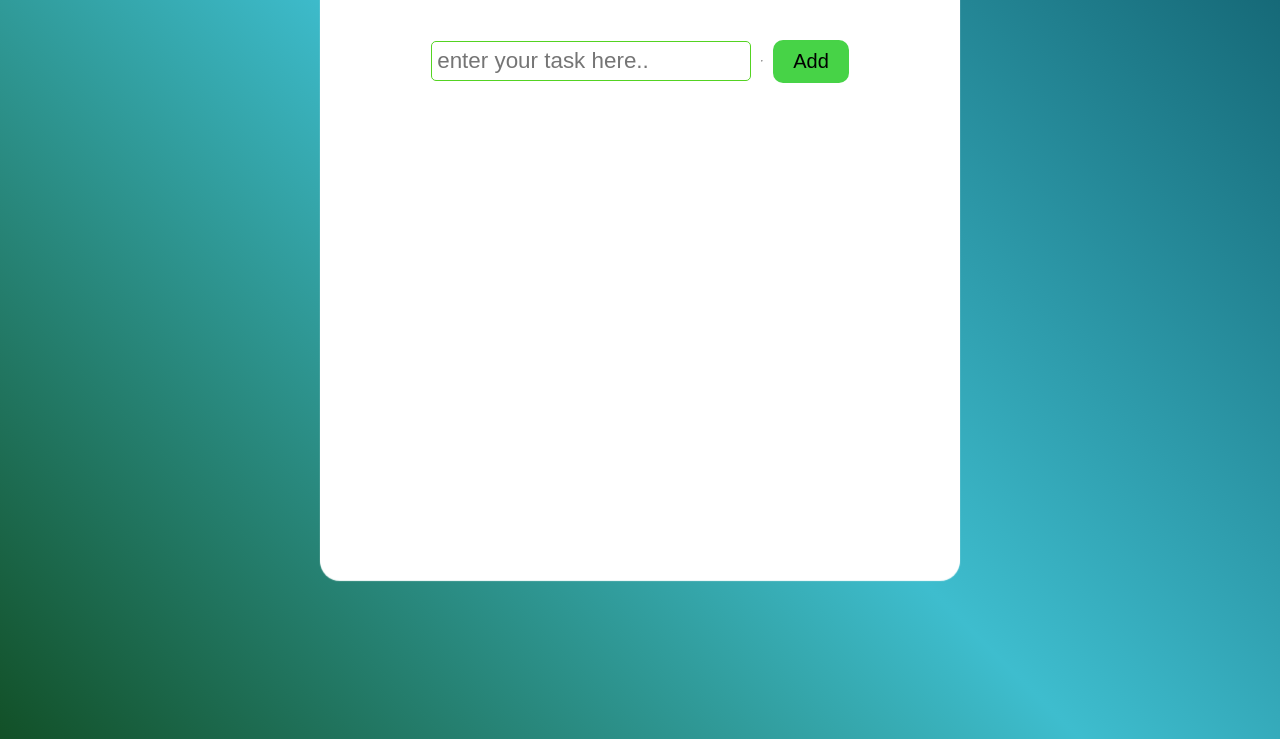
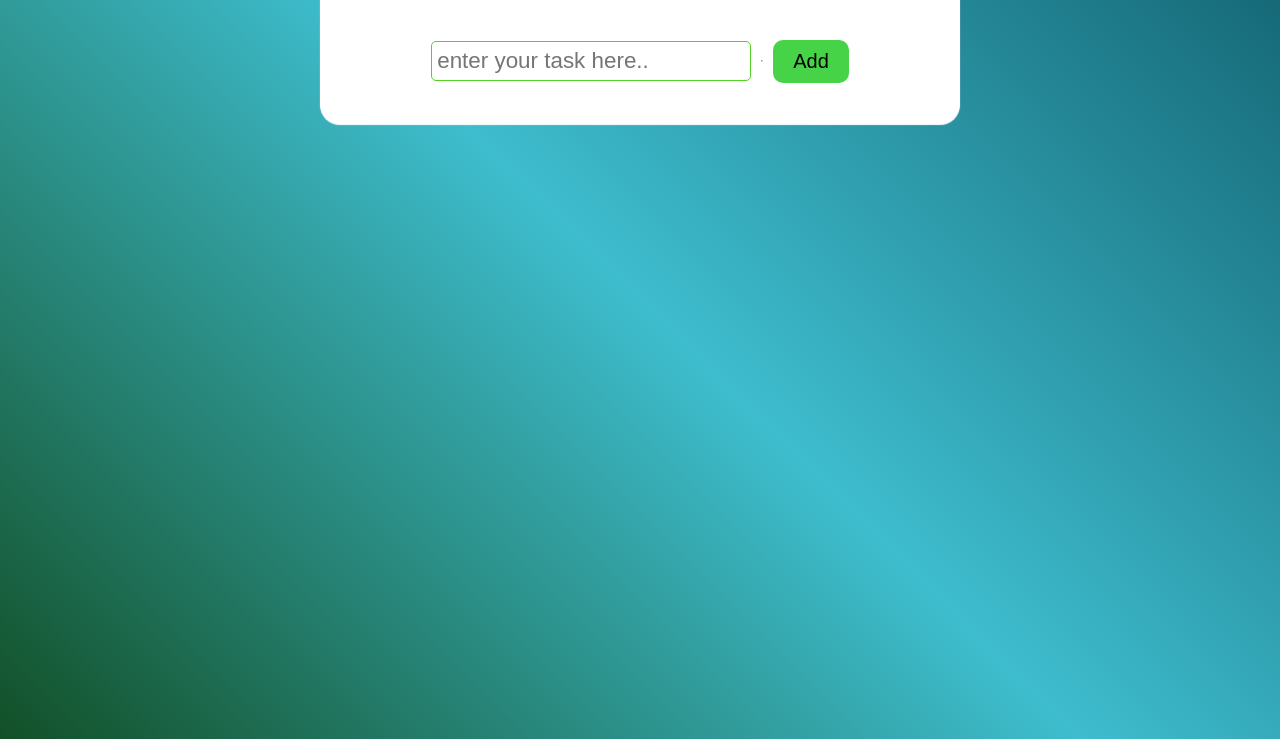
Before and after one commit to Amithere333/Responsive-To-Do-App, a plain HTML site: page index.html in a window 1280 px wide. Shown: the part 141-880 px from the top of the page. Drawn offline with Linux system fonts and the light colour scheme.

Commit message:
minor changes

```diff
--- a/style.css
+++ b/style.css
@@ -19,7 +19,7 @@ body{
 .container{
     width:50vw;
     background-color: rgb(255, 255, 255);
-    min-height: 80vh;
+    height: auto;
     margin:auto;
     margin-top: 5rem;
     border-radius: 20px;
```
